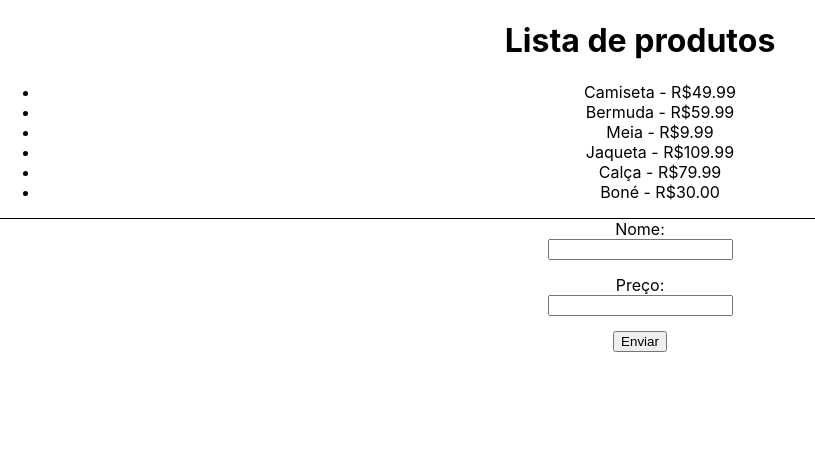
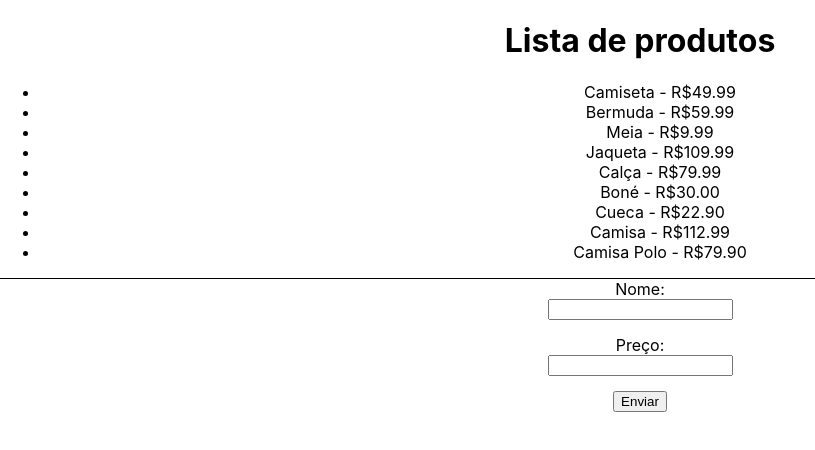
Before and after one commit to felipepoletti/meus-estudos, a React (Create React App) app in the folder http-react/: page / in a window 1280 px wide. Shown: the top 450 px of the page, without its empty margins (0-815 px from the left). Built offline with nearby package versions, Linux system fonts and the light colour scheme; data requests are answered from the project's data file.

Commit message:
Learning about dynamic data loading on React

```diff
--- a/http-react/data/db.json
+++ b/http-react/data/db.json
@@ -29,6 +29,21 @@
       "name": "Boné",
       "price": "30.00",
       "id": 6
+    },
+    {
+      "name": "Cueca",
+      "price": "22.90",
+      "id": 7
+    },
+    {
+      "name": "Camisa",
+      "price": "112.99",
+      "id": 8
+    },
+    {
+      "name": "Camisa Polo",
+      "price": "79.90",
+      "id": 9
     }
   ]
 }
--- a/http-react/src/App.js
+++ b/http-react/src/App.js
@@ -27,7 +27,7 @@ function App() {
       price
     };
 
-    const res = await fetch(url, {
+    const res =  await fetch(url, {
       method: "POST",
       headers: {
         "Content-Type": "application/json"
@@ -35,7 +35,11 @@ function App() {
       body: JSON.stringify(product)
     });
 
-    console.log(product);
+    const addedProducts = await res.json();
+
+    setProducts((prevProducts) => [...prevProducts, addedProducts]);
+    setName("");
+    setPrice("");
   };
 
   return (
```
